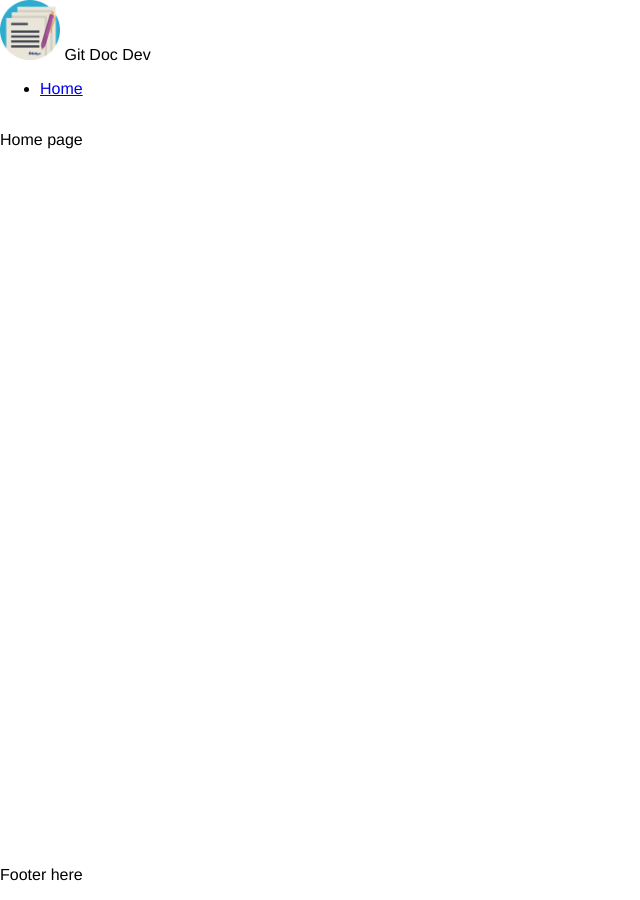
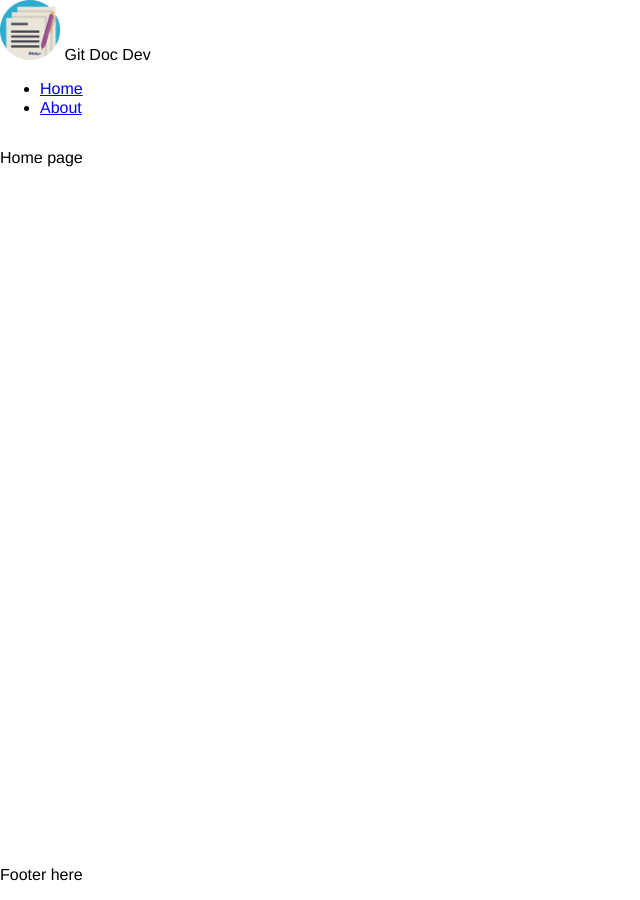
Before and after one commit to valerieblanchard/gitdocdev, a Jekyll site: the page built from index.md, in a window 1280 px wide. Shown: the whole page, without its empty margins (0-640 px from the left). Built offline with Jekyll 4.4.1, drawn with Linux system fonts in a browser that asks for light colours.

Commit message:
Correct relative url

```diff
--- a/_data/navigation.yml
+++ b/_data/navigation.yml
@@ -1,2 +1,4 @@
 - name: Home
   link: /
+- name: About
+  link: /about
--- a/_includes/navigation.html
+++ b/_includes/navigation.html
@@ -1,9 +1,7 @@
 <nav class="site-navigation" id="header-navmenu" role="navigation">
   <ul class="menu-items nav-menu">
     {% for item in site.data.navigation %}
-    <li class="menu-item"><a class="link" href="{{ item.link }}" {% if page.url==item.link %}class="current" {% endif %}>
-        {{ item.name }}
-      </a></li>
+    <li class="menu-item"><a {% if page.url == item.link %}class="current" {% endif %} href="{{ item.link | relative_url }}" {% if page.url == item.link %}class="current" {% endif %}>{{ item.name }}</a></li>
     {% endfor %}
   </ul>
 </nav>
--- a/_layouts/default.html
+++ b/_layouts/default.html
@@ -7,8 +7,9 @@
 	<meta http-equiv="X-UA-Compatible" content="IE=edge">
 	<meta name="HandheldFriendly" content="true" />
 	<title>{{ page.title }}</title>
+	<link rel="shortcut icon" type="image/x-icon" href="{{ '/favicon.ico' | relative_url }}">
 	<link rel="stylesheet" href="https://cdn.jsdelivr.net/npm/normalize.css@8.0.1/normalize.min.css">
-	<link rel="stylesheet" type="text/css" href="/assets/css/style.css">
+	<link rel="stylesheet" type="text/css" href="{{ '/assets/css/style.css' | relative_url }}">
 	{% feed_meta %}
 	{% seo %}
 </head>
@@ -19,7 +20,7 @@
 		<header class="site-header" id="header" role="banner">
 			<div class="wrapper">
 				<div class="site-branding">
-					<a class="logo" href="/"><img src="/assets/images/logo-documentation.png" alt="vblank doc logo" width="60"></a>
+					<a class="logo" href="/"><img src="{{ '/assets/images/logo-documentation.png' | relative_url }}" alt="vblank doc logo" width="60"></a>
 					<span class="site-title">{{ page.title }}</span>
 				</div>
 				{% include navigation.html %}
```
Also changed, not shown: about.md (added, +6 -0 lines).
